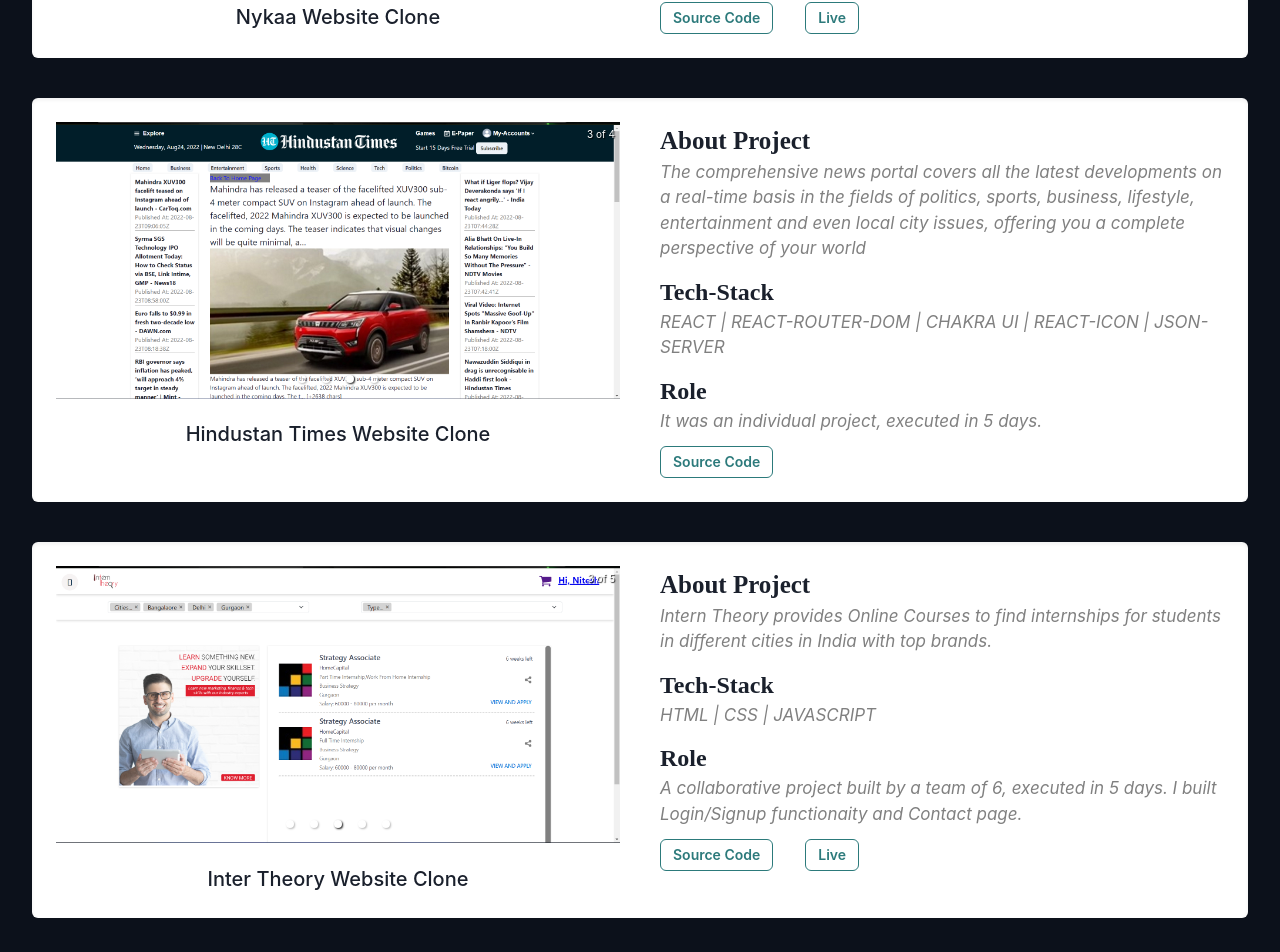
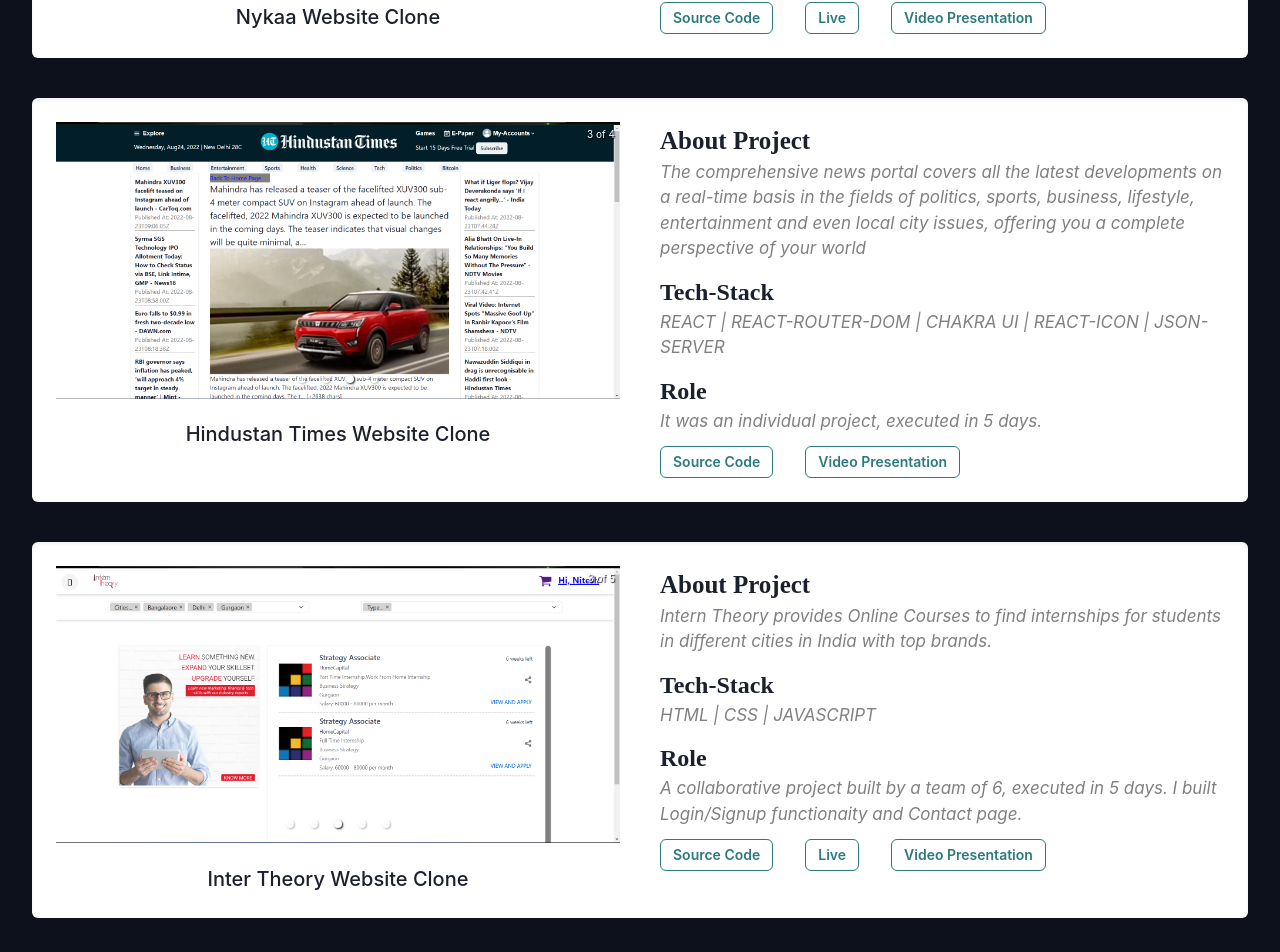
Before and after one commit to Nitesh-Samaniya/Nitesh-Samaniya.github.io, a React (Create React App) app: page / in a window 1280 px wide. Shown: the part 2781-3733 px from the top of the page. Built offline with nearby package versions, Linux system fonts and the light colour scheme.

Commit message:
update Resume and added video presentation

```diff
--- a/src/components/navbar/Drawer.jsx
+++ b/src/components/navbar/Drawer.jsx
@@ -40,7 +40,6 @@
           <Text cursor={'pointer'} fontSize={'2xl'} fontFamily={'cursive'} borderBottom={'1px solid gray'} mb={3}><Link to='Skill' spy={true} smooth={true}>Skills</Link></Text>
           <Text cursor={'pointer'} fontSize={'2xl'} fontFamily={'cursive'} borderBottom={'1px solid gray'} mb={3}><Link to='Project' spy={true} smooth={true}>Projects</Link></Text>
           <Text cursor={'pointer'} fontSize={'2xl'} fontFamily={'cursive'} borderBottom={'1px solid gray'} mb={3}><Link to='Contact' spy={true} smooth={true}>Contact</Link></Text>
-          <Text cursor={'pointer'} fontSize={'2xl'} fontFamily={'cursive'} borderBottom={'1px solid gray'} mb={3}><Link to='About' spy={true} smooth={true}>About Me</Link></Text>
         </DrawerBody>
 
         <DrawerFooter h={'60px'}>
--- a/src/components/projects/Project1.jsx
+++ b/src/components/projects/Project1.jsx
@@ -46,9 +46,9 @@
                     <Button colorScheme='teal' variant={'outline'} size='sm'>
                         <Link href='https://github.com/Nitesh-Samaniya/gusty-train-2478' isExternal>Source Code</Link>
                     </Button>
-                    {/* <Button colorScheme='teal' variant={'outline'} size='sm'>
-                        <Link href='https://imaginative-lebkuchen-c86683.netlify.app/' isExternal>Live</Link>
-                    </Button> */}
+                    <Button colorScheme='teal' variant={'outline'} size='sm'>
+                        <Link href='https://drive.google.com/file/d/1mb3JEDWppC-UEcvFv5hy2Qx5rxx8ajz5/view?usp=sharing' isExternal>Video Presentation</Link>
+                    </Button>
                 </Flex>
 
             </Box>
--- a/src/components/projects/Project2.jsx
+++ b/src/components/projects/Project2.jsx
@@ -48,6 +48,9 @@
                     <Button colorScheme='teal' variant={'outline'} size='sm'>
                         <Link href='https://imaginative-lebkuchen-c86683.netlify.app/' isExternal>Live</Link>
                     </Button>
+                    <Button colorScheme='teal' variant={'outline'} size='sm'>
+                        <Link href='https://drive.google.com/file/d/1ak0gAfR46aSH_XDebx-aLJ4-iNgquv3K/view?usp=sharing' isExternal>Video Presentation</Link>
+                    </Button>
                 </Flex>
 
             </Box>
--- a/src/components/projects/Project3.jsx
+++ b/src/components/projects/Project3.jsx
@@ -45,6 +45,9 @@
                     <Button colorScheme='teal' variant={'outline'} size='sm'>
                         <Link href='https://nykaa-project-silk.vercel.app' isExternal>Live</Link>
                     </Button>
+                    <Button colorScheme='teal' variant={'outline'} size='sm'>
+                        <Link href='https://drive.google.com/file/d/1e1vquGV-Ja-AbceNaMH_mB5-tn7NJqLU/view?usp=sharing' isExternal>Video Presentation</Link>
+                    </Button>
                 </Flex>
             </Box>
         </SimpleGrid>
```
Also changed, not shown: 1 other file (tests, documents, lock files or other folders).
